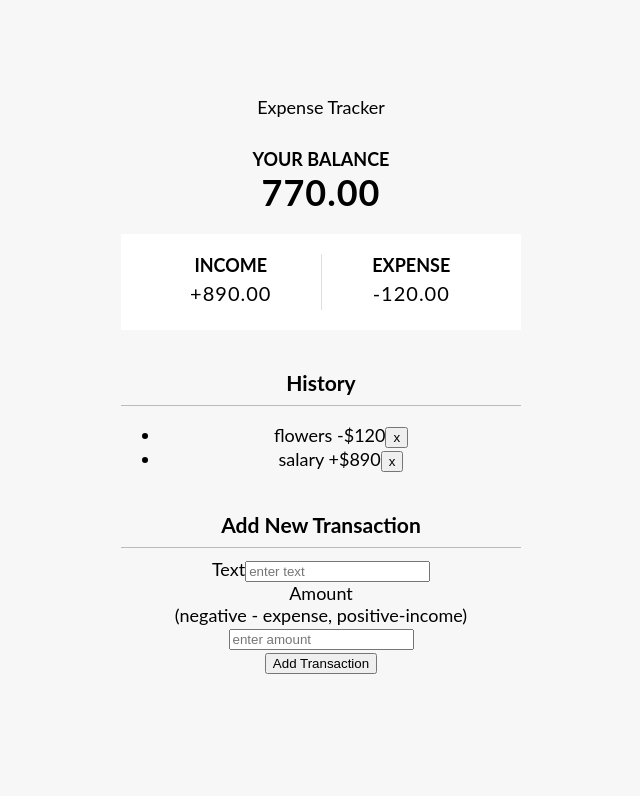
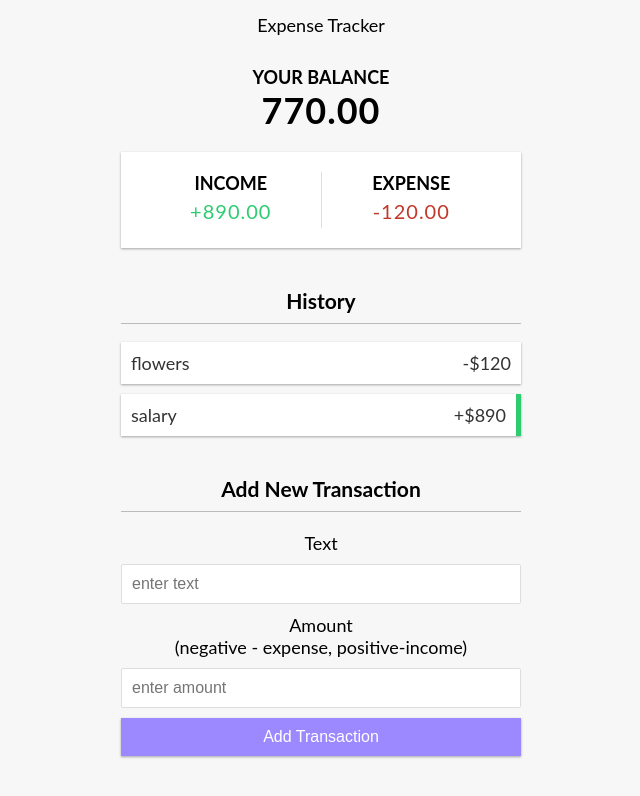
Before and after one commit to Suma249/expense-tracker, a React (Create React App) app: page / in a window 1280 px wide. Shown: the top 796 px of the page, without its empty margins (319-959 px from the left). Built offline with nearby package versions, Linux system fonts and the light colour scheme.

Commit message:
added css

```diff
--- a/src/App.css
+++ b/src/App.css
@@ -32,9 +32,16 @@
   from {
     transform: rotate(0deg);
   }
+
   to {
     transform: rotate(360deg);
   }
+}
+
+@import url("https://fonts.googleapis.com/css?family=Lato&display=swap");
+
+:root {
+  --box-shadow: 0 1px 3px rgba(0, 0, 0, 0.12), 0 1px 2px rgba(0, 0, 0, 0.24);
 }
 
 * {
@@ -83,11 +90,12 @@
   margin: 20px 0;
 }
 
-.inc-exp-container > div {
+.inc-exp-container>div {
   flex: 1;
   text-align: center;
 }
-.inc-exp-container > div:first-of-type {
+
+.inc-exp-container>div:first-of-type {
   border-right: 1px solid #dedede;
 }
 
@@ -96,3 +104,95 @@
   letter-spacing: 1px;
   margin: 5px 0;
 }
+
+.money.plus {
+  color: #2ecc71
+}
+
+.money.minus {
+  color: #c0392b;
+}
+
+label {
+  display: inline-block;
+  margin: 10px 0;
+}
+
+input[type='text'],
+input[type='number'] {
+  border: 1px solid #dedede;
+  border-radius: 2px;
+  display: block;
+  font-size: 16px;
+  padding: 10px;
+  width: 100%;
+}
+
+.btn {
+  cursor: pointer;
+  background-color: #9c88ff;
+  box-shadow: var(--box-shadow);
+  color: #fff;
+  border: 0;
+  display: block;
+  font-size: 16px;
+  margin: 10px 0 30px;
+  padding: 10px;
+  width: 100%;
+}
+
+.btn:focus,
+.delete-btn:focus {
+  outline: 0;
+}
+
+.list {
+  list-style-type: none;
+  padding: 0;
+  margin-bottom: 40px
+}
+
+.list li {
+  background-color: #fff;
+  box-shadow: var(--box-shadow);
+  color: #333;
+  display: flex;
+  justify-content: space-between;
+  position: relative;
+  padding: 10px;
+  margin: 10px 0;
+}
+
+.list li.plus {
+  border-right: 5px solid #2ecc71;
+}
+
+.list l.minus {
+  border-right: 5px solid #c0392b;
+}
+
+.delete-btn {
+  cursor: pointer;
+  background-color: #e74c3c;
+  border: 0;
+  color: #fff;
+  font-size: 20px;
+  line-height: 20px;
+  padding: 2px 5px;
+  position: absolute;
+  top: 50%;
+  left: 0;
+  transform: translate(-100%, -50%);
+  opacity: 0;
+  transition: opacity 0.3s ease;
+}
+
+.list li:hover .delete-btn {
+  opacity: 1
+}
+
+@media (max-width:320px) {
+  .container {
+    width: 300px
+  }
+}
```
